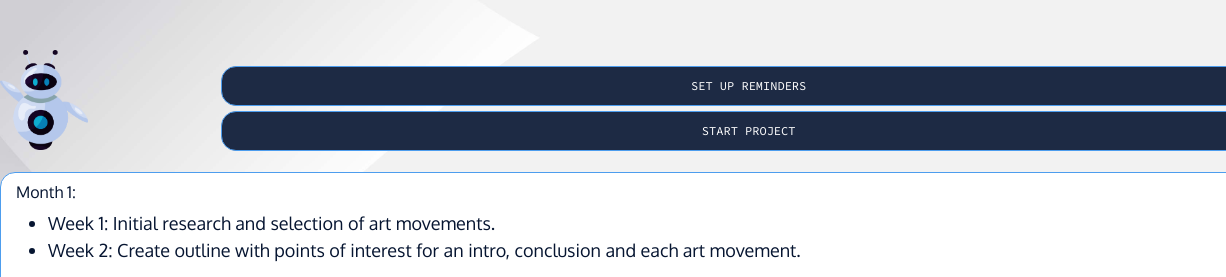
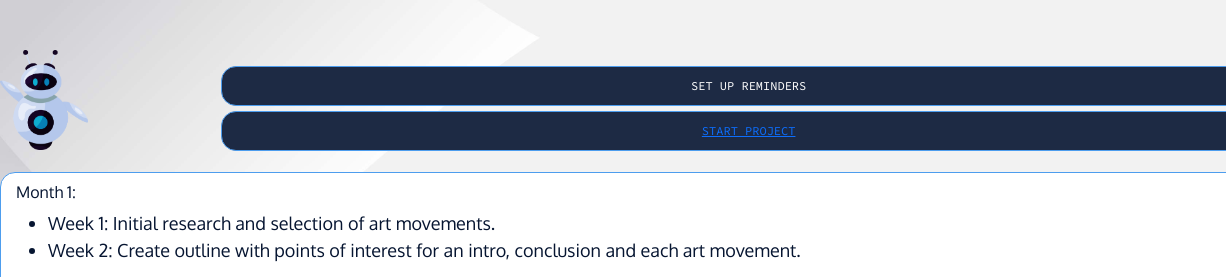
Before and after one commit to mchartkoff/ai_dakota, a website: page client/schedule.html in a window 1280 px wide. Shown: the top 277 px of the page, 0-1226 px from the left. Drawn offline with nearby package versions, Linux system fonts and the light colour scheme.

Commit message:
last push

```diff
--- a/client/schedule.html
+++ b/client/schedule.html
@@ -28,7 +28,7 @@
 
         <div class="col-10 p-3">
             <button class="btn btn-small">SET UP REMINDERS</button>
-            <button class="btn btn-small" id="start">START PROJECT</button>
+            <button class="btn btn-small"><a href="../images/fourthpanel.png">START PROJECT</a></button>
         </div>
     </div>
 
```
Also changed, not shown: images/fourthpanel.png (added), 2 other files.
